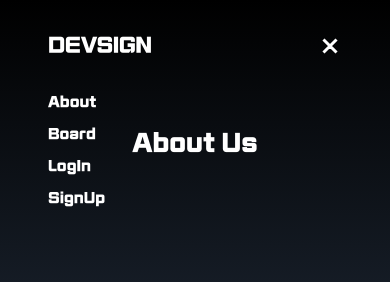
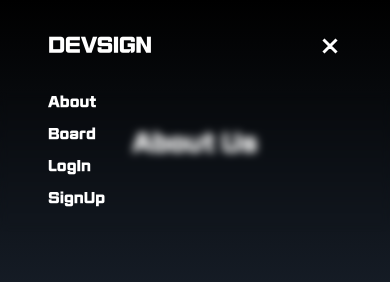
Before and after one commit to porori1224/Devsign_HomePage, a React (Vite) app in the folder Frontend/: page /about in a window 390 px wide. Both pictures are taken after a click on the button 330 px from the left and 46 px from the top of the page. Shown: the top 282 px of the page. Built offline with nearby package versions, Linux system fonts and the light colour scheme.

Commit message:
feat: 네비게이션 바 관련 UX 및 디자인 수정
- useScrollHideNavbar 훅 추가
- NavbarPage에서 사용하여 스크롤 시 네비게이션 바 숨김 기능 구현

```diff
--- /dev/null
+++ b/Frontend/src/hooks/useScrollhideNavbar.js
@@ -0,0 +1,29 @@
+import { useState, useEffect, useRef, use } from "react";
+
+export default function useScrollHideNavbar() {
+    const [showNavbar, setShowNavbar] = useState(true);
+    const lastScrollY = useRef(0);
+
+    useEffect(() => {
+        const handleScroll = () => {
+            if (window.innerWidth >= 768) {
+                const currentScrollY = window.scrollY;
+
+                if (currentScrollY > lastScrollY.current && currentScrollY > 50) {
+                    setShowNavbar(false);
+                } else {
+                    setShowNavbar(true);
+                }
+
+                lastScrollY.current = currentScrollY;
+            }
+        };
+
+        window.addEventListener("scroll", handleScroll);
+        return () => {
+            window.removeEventListener("scroll", handleScroll);
+        };
+    }, []);
+
+    return showNavbar;
+}
--- a/Frontend/src/pages/NavbarPage.jsx
+++ b/Frontend/src/pages/NavbarPage.jsx
@@ -4,15 +4,17 @@ import { motion, AnimatePresence } from "framer-motion";
 import { GiHamburgerMenu } from "react-icons/gi";
 import { VscClose } from "react-icons/vsc";
 import useNavbarToggle from "../hooks/useNavbarToggle";
+import useScrollHideNavbar from "../hooks/useScrollhideNavbar";
 
 const NavbarPage = () => {
     const { isOpen, toggleMenu, menuRef } = useNavbarToggle();
+    const showNavbar = useScrollHideNavbar();
 
     return (
         <motion.nav
-            className="fixed top-0 left-0 w-full text-white z-50"
+            className={`fixed top-0 left-0 w-full text-white z-50 ${showNavbar ? "block" : "hidden"}`}
             initial={{ opacity: 0, y: -50 }}
-            animate={{ opacity: 1, y: 0 }}
+            animate={{ opacity: showNavbar ? 1 : 0, y: showNavbar ? 0 : -50 }}
             transition={{ duration: 1.0, ease: "easeInOut" }}
         >
             <nav className="max-w-8xl mx-auto px-12 py-8 flex items-center justify-between">
@@ -41,7 +43,7 @@ const NavbarPage = () => {
             </nav>
 
             {isOpen && (
-                <div className="md:hidden px-12 pb-6" ref={menuRef}>
+                <div className="inset-0 backdrop-blur-sm md:hidden px-12 pb-6" ref={menuRef}>
                     <ul className="flex flex-col space-y-3 text-white text-sm font-bold">
                         <li><Link to="/about" onClick={toggleMenu} className="hover:text-gray-300">About</Link></li>
                         <li><Link to="/board" onClick={toggleMenu} className="hover:text-gray-300">Board</Link></li>
```
